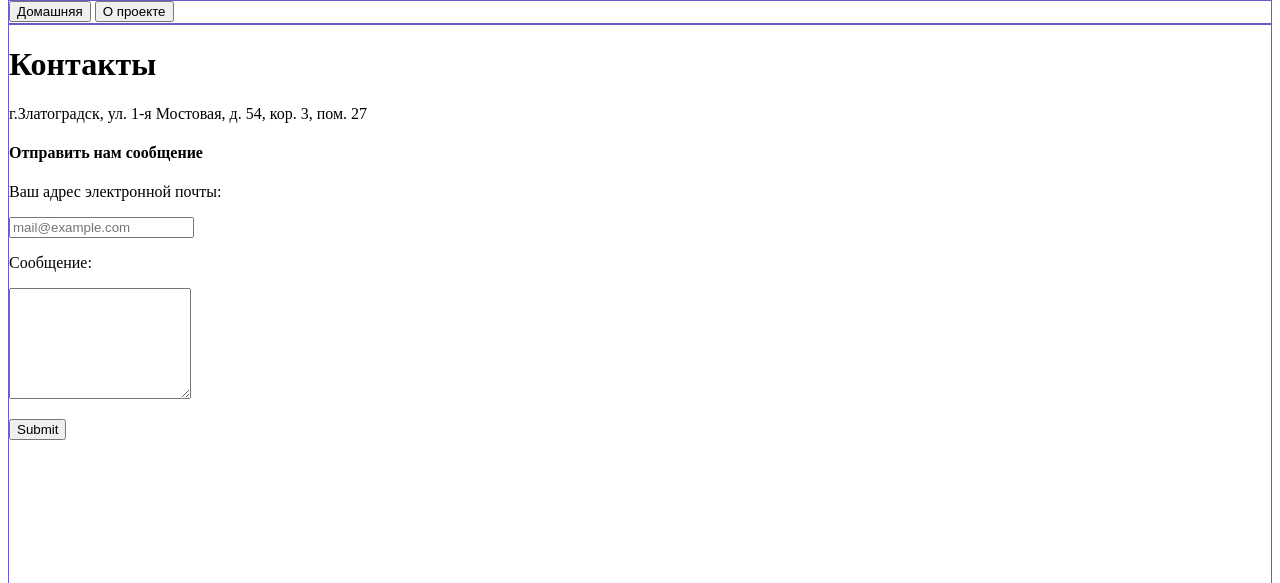
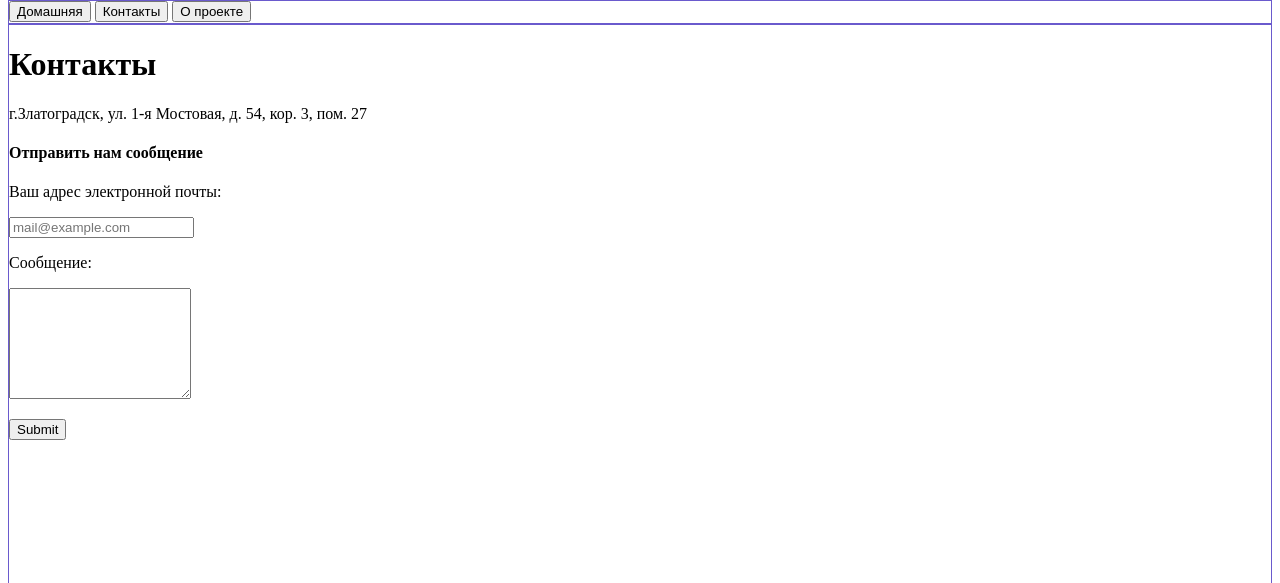
Before and after one commit to rateterin/gb_architectures_and_templates_projecting_on_python, a Python web app: template templates/contacts.html in a window 1280 px wide. Shown: the part 128-711 px from the top of the page. Run offline with Jinja, Linux system fonts and the light colour scheme; the template is opened without the code that fills it, so the values that code supplies are empty.

Commit message:
added contacts to project menu

```diff
--- a/templates/base.html
+++ b/templates/base.html
@@ -29,6 +29,7 @@
     <div class="hnav">
     {% block hnav %}
     <a href="/" _target="self"><button>Домашняя</button></a>
+    <a href="/contacts" _target="self"><button>Контакты</button></a>
     <a href="/about" _target="self"><button>О проекте</button></a>
     {% endblock %}
     </div>
```
